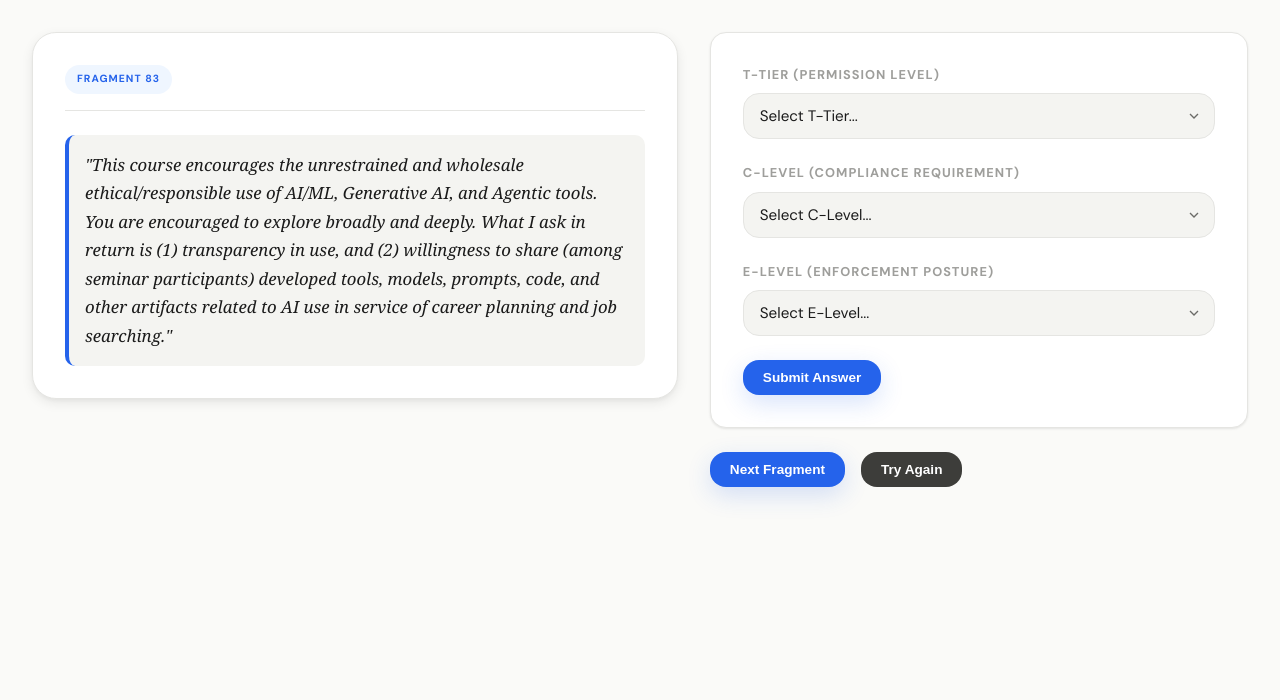
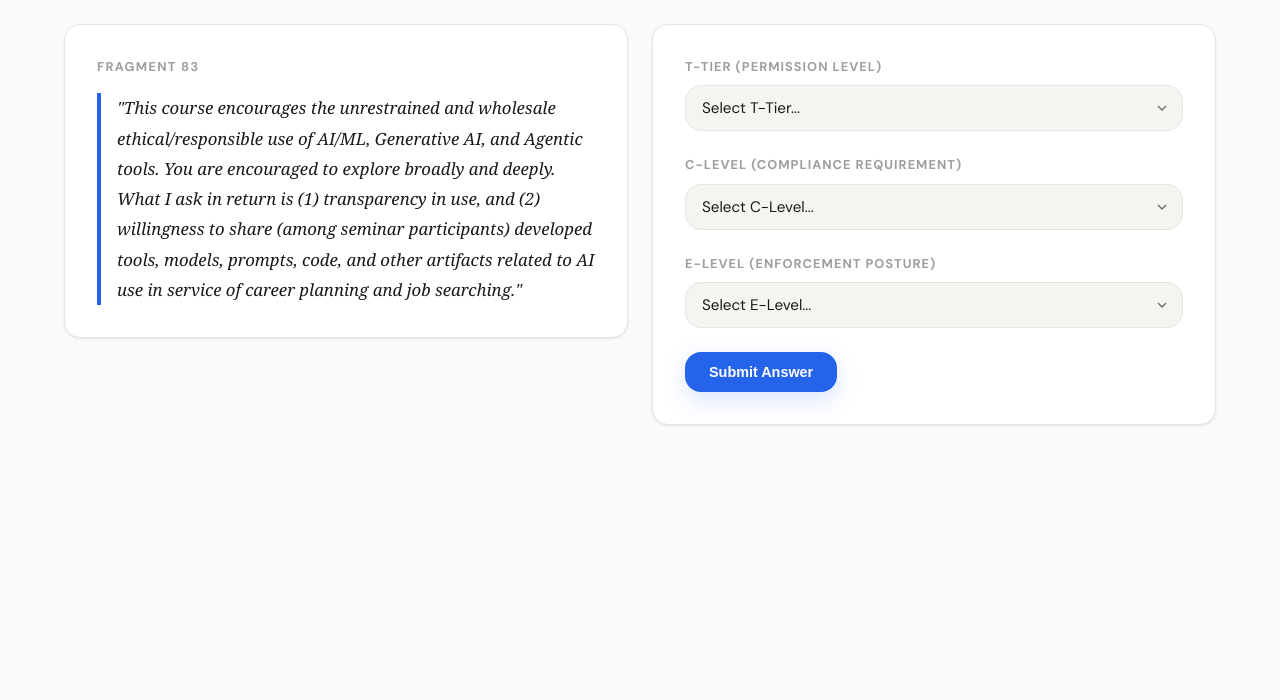
Before and after one commit to aninuona/syllabus-decoder, a Flask app: page /traininggame in a window 1280 px wide. Shown: the part 225-925 px from the top of the page. After the commit the page ends 651 px from the top, so only its background shows below. Run offline with Flask 3, Linux system fonts and the light colour scheme; data comes from the database, SQL or seed files in the repository.

Commit message:
Update training_game.html

```diff
--- a/templates/training_game.html
+++ b/templates/training_game.html
@@ -229,114 +245,125 @@
       .btn-secondary {
         background: var(--ink-2);
         color: white;
+        padding: 12px 24px;
         border: none;
-        padding: 10px 20px;
         border-radius: var(--r-lg);
-        font-size: 0.85rem;
+        cursor: pointer;
+        font-size: 0.9rem;
         font-weight: 600;
-        cursor: pointer;
-        transition: all var(--t-fast) var(--ease);
+        transition: background-color var(--t-fast), transform var(--t-fast);
+        flex: 1;
       }
 
       .btn-secondary:hover {
-        background: var(--ink-3);
+        background-color: var(--ink-3);
+        transform: translateY(-1px);
+      }
+
+      .btn-secondary:active {
+        transform: translateY(0);
       }
 
       .btn-primary {
         background: var(--blue);
         color: white;
+        padding: 12px 24px;
         border: none;
-        padding: 10px 20px;
         border-radius: var(--r-lg);
-        font-size: 0.85rem;
+        cursor: pointer;
+        font-size: 0.9rem;
         font-weight: 600;
-        cursor: pointer;
-        transition: all var(--t-fast) var(--ease);
-        box-shadow: var(--shadow-blue);
+        transition: background-color var(--t-fast), transform var(--t-fast);
+        flex: 1;
       }
 
       .btn-primary:hover {
-        background: var(--blue-hover);
+        background-color: var(--blue-hover);
+        transform: translateY(-1px);
       }
 
-      .game-container {
-        display: grid;
-        grid-template-columns: 1.2fr 1fr;
-        gap: var(--space-8);
-        max-width: 1400px;
+      .btn-primary:active {
+        transform: translateY(0);
+      }
+
+      main {
+        max-width: 100%;
+        width: 100%;
         margin: 0 auto;
         padding: var(--space-8);
-        min-height: calc(100vh - 100px);
+        background: var(--canvas);
       }
 
-      .fragment-card {
+      .main-content {
+        display: flex;
+        flex-direction: row;
+        gap: var(--space-8);
+        width: 100%;
+      }
+
+      .fragment-text-section {
+        flex: 1;
+        min-width: 0;
+      }
+
+      .cards-container {
+        flex: 3;
+        min-width: 0;
+      }
+
+      .fragment-container {
         background: var(--surface);
         border: 1.5px solid var(--border);
-        border-radius: var(--r-xl);
+        border-radius: var(--r-lg);
         padding: var(--space-8);
-        box-shadow: var(--shadow-md);
+        box-shadow: var(--shadow-sm);
         position: sticky;
         top: var(--space-8);
-        height: fit-content;
-        max-height: calc(100vh - 120px);
-        display: flex;
+      }
+
+      .fragment-header {
+        font-size: 0.8rem;
+        font-weight: 700;
+        text-transform: uppercase;
+        letter-spacing: 0.1em;
+        color: var(--ink-4);
+        margin-bottom: var(--space-4);
+      }
+
+      .fragment-number {
+        font-size: 0.9rem;
+        color: var(--ink-3);
+        margin-bottom: var(--space-4);
+      }
+
+      .fragment-text {
+        font-size: 1rem;
+        line-height: 1.7;
+        color: var(--ink);
+        font-style: italic;
+      }
+
+      @media (max-width: 1200px) {
+        .main-content {
           flex-direction: column;
         }
 
-      .fragment-header {
-        display: flex;
-        align-items: center;
-        gap: var(--space-3);
-        margin-bottom: var(--space-6);
-        padding-bottom: var(--space-4);
-        border-bottom: 1px solid var(--border);
-      }
-
-      .fragment-badge {
-        background: var(--blue-light);
-        color: var(--blue);
-        font-size: 0.65rem;
-        font-weight: 700;
-        text-transform: uppercase;
-        letter-spacing: 0.1em;
-        padding: 6px 12px;
-        border-radius: var(--r-full);
-      }
-
-      .fragment-card blockquote {
-        font-size: clamp(0.95rem, 1.5vw, 1.05rem);
-        line-height: 1.7;
-        color: var(--ink);
-        font-style: italic;
-        margin: 0;
-        padding: var(--space-4);
-        background: var(--surface-2);
-        border-left: 4px solid var(--blue);
-        border-radius: var(--r-md);
-        overflow-y: auto;
-        min-height: 200px;
-        height: 100%;
-      }
-
-      @media (max-width: 1024px) {
-        .game-container {
-          grid-template-columns: 1fr;
-          gap: var(--space-6);
-        }
-
-        .fragment-card {
-          position: relative;
-          top: 0;
-          max-height: 400px;
+        .fragment-container {
+          position: static;
         }
 
         .result-container.show {
-          grid-template-columns: 1fr;
+          flex-direction: column;
+        }
+
+        .result-column {
+          flex: 1;
         }
       }
     </style>
 </head>
 <body>
+
   <nav class="main-nav">
     <div class="logo"><a href="/">Syllabus Decoder</a></div>
     <div class="nav-links">
@@ -576,7 +597,7 @@
       document.getElementById('t-correct-code').textContent = result.correct_t;
       document.getElementById('t-card').className = 'comparison-card ' + getCardClass(result.user_t, result.correct_t);
       document.getElementById('t-explanation').textContent = result.t_explanation;
-      document.getElementById('t-definitions').innerHTML = buildDefinitionPanel(
+      document.getElementById('t-tooltip').innerHTML = buildDefinitionPanel(
         result.user_t,
         result.correct_t,
         tierDefinitions
@@ -588,7 +609,7 @@
       document.getElementById('c-correct-code').textContent = result.correct_c;
       document.getElementById('c-card').className = 'comparison-card ' + getCardClass(result.user_c, result.correct_c);
       document.getElementById('c-explanation').textContent = result.c_explanation;
-      document.getElementById('c-definitions').innerHTML = buildDefinitionPanel(
+      document.getElementById('c-tooltip').innerHTML = buildDefinitionPanel(
         result.user_c,
         result.correct_c,
         complianceDefinitions
@@ -600,16 +621,11 @@
       document.getElementById('e-correct-code').textContent = result.correct_e;
       document.getElementById('e-card').className = 'comparison-card ' + getCardClass(result.user_e, result.correct_e);
       document.getElementById('e-explanation').textContent = result.e_explanation;
-      document.getElementById('e-definitions').innerHTML = buildDefinitionPanel(
+      document.getElementById('e-tooltip').innerHTML = buildDefinitionPanel(
         result.user_e,
         result.correct_e,
         enforcementDefinitions
       );
-
-      // Attach click listeners
-      document.getElementById('t-card').onclick = () => toggleDefinitions('t-definitions');
-      document.getElementById('c-card').onclick = () => toggleDefinitions('c-definitions');
-      document.getElementById('e-card').onclick = () => toggleDefinitions('e-definitions');
     }
 
     function buildDefinitionPanel(userCode, correctCode, definitions) {
@@ -620,11 +636,6 @@
           <div class="definition-text">${definitions[code].desc}</div>
         </div>
       `).join('');
-    }
-
-    function toggleDefinitions(panelId) {
-      const panel = document.getElementById(panelId);
-      panel.classList.toggle('show');
     }
 
     function nextFragment() {
```
Also changed, not shown: other parts of templates/training_game.html (+56 -46 lines). Lines whose indentation alone changed are shown as unchanged.
